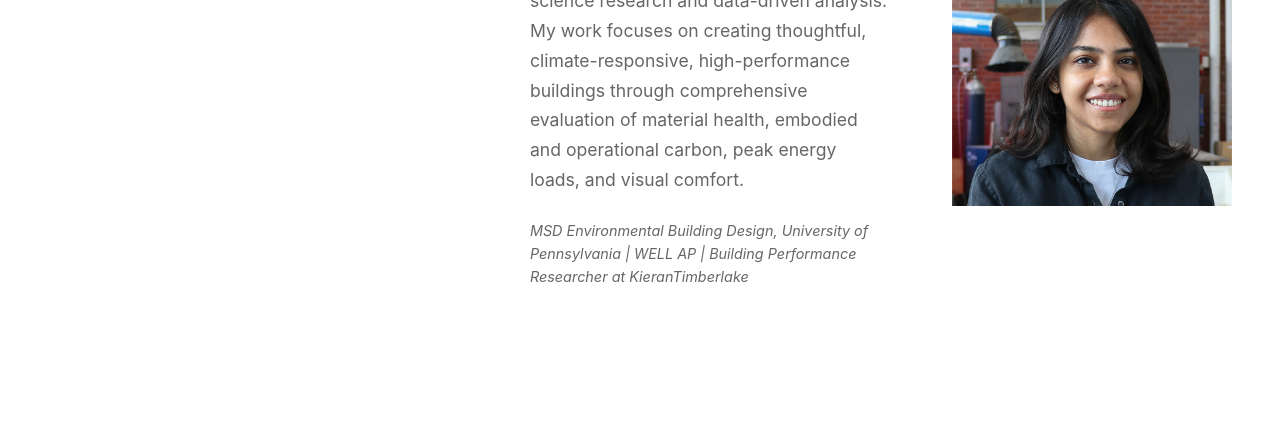
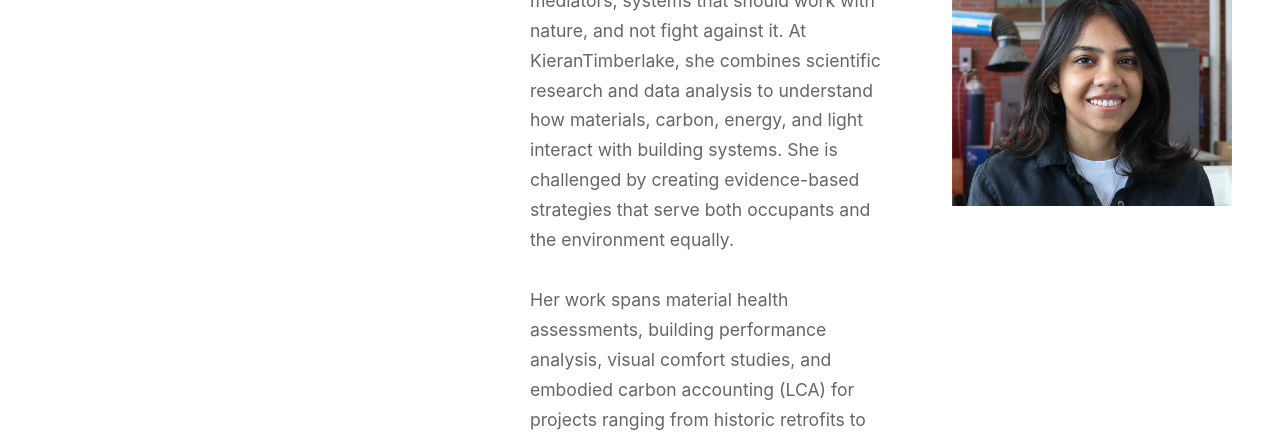
Before and after one commit to suryajps/portfolio, a plain HTML site: page index.html in a window 1280 px wide. Shown: the part 234-674 px from the top of the page. Drawn offline with Linux system fonts and the light colour scheme.

Commit message:
updated bios

```diff
--- a/index.html
+++ b/index.html
@@ -29,7 +29,10 @@
                 <h1>Surya Prabhakaran</h1>
             </div>
             <div class="hero-text">
-                <p class="intro">Hi, I am sustainability specialist interested in solving climatic problems using building science research and data-driven analysis. My work focuses on creating thoughtful, climate-responsive, high-performance buildings through comprehensive evaluation of material health, embodied and operational carbon, peak energy loads, and visual comfort.</p>
+                <p class="intro">Surya is a sustainability specialist who approaches built environments as climate mediators, systems that should work with nature, and not fight against it. At KieranTimberlake, she combines scientific research and data analysis to understand how materials, carbon, energy, and light interact with building systems. She is challenged by creating evidence-based strategies that serve both occupants and the environment equally.<br><br>
+                Her work spans material health assessments, building performance analysis, visual comfort studies, and embodied carbon accounting (LCA) for projects ranging from historic retrofits to new construction. She holds an M.S.D in Environmental Building Design from UPenn's Weitzman School of Design and is a WELL AP.<br><br>
+                Her journey from Chennai to architectural practice in Bangalore and graduate research in Philadelphia, each city shows her that climate isn't abstract. It shapes whether you can work and sleep comfortably, whether you can breathe clean air, whether opening a window helps or hurts. That experience drives her current focus: striving for thoughtful, high-performance buildings to reach all communities. Between running daylight models and carbon calculations, she's training for her next challenge in nature or trying to perfect her failing latte art. She welcomes conversations about material supply chains, environmental justice, and why mountains make everything clearer.<br>
+                </p>
                 <p class="credentials"><em>MSD Environmental Building Design, University of Pennsylvania | WELL AP | Building Performance Researcher at KieranTimberlake</em></p>
             </div>
             <div class="hero-profile">
```
Also changed, not shown: images/project8/cover.jpg.
